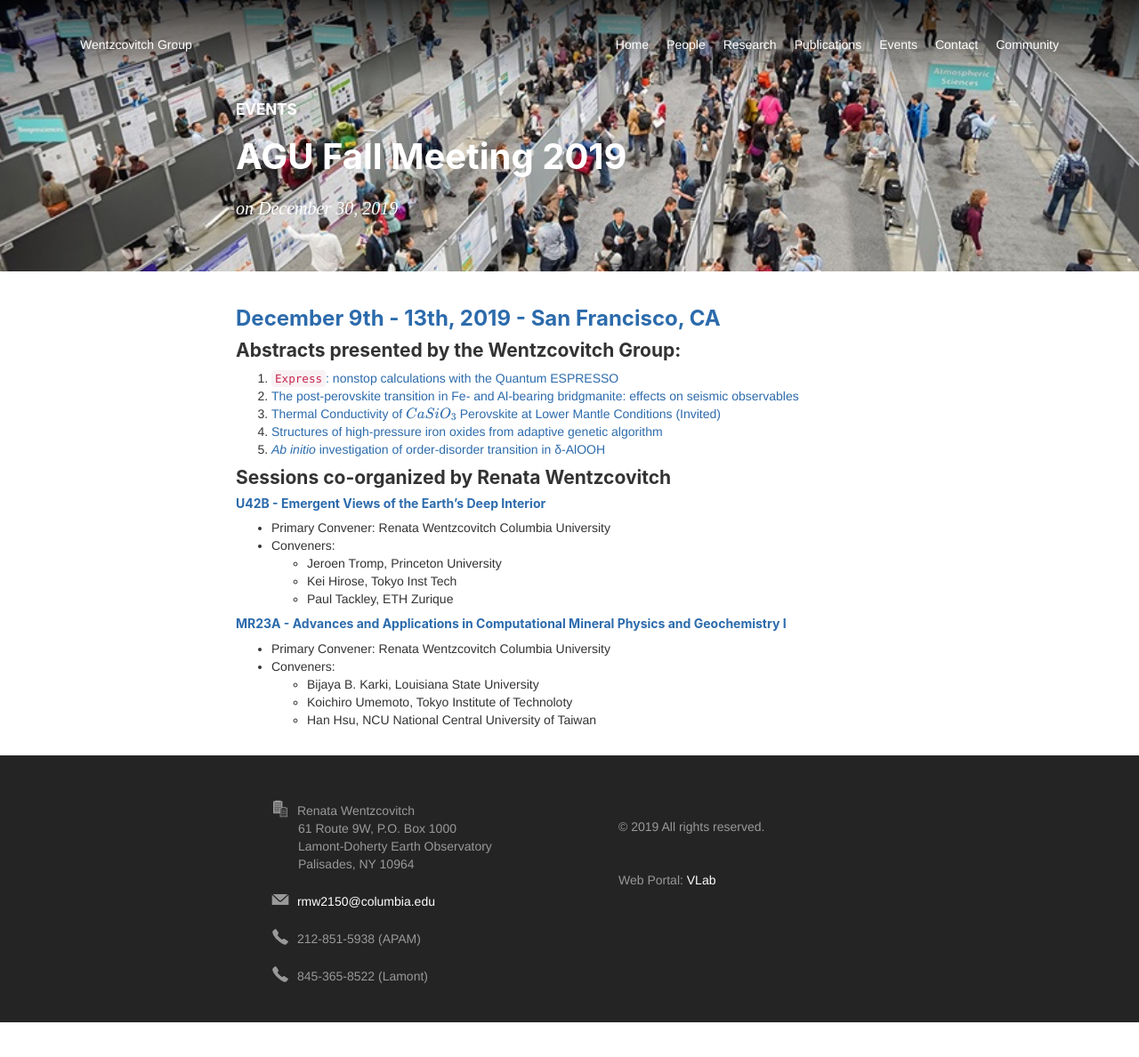
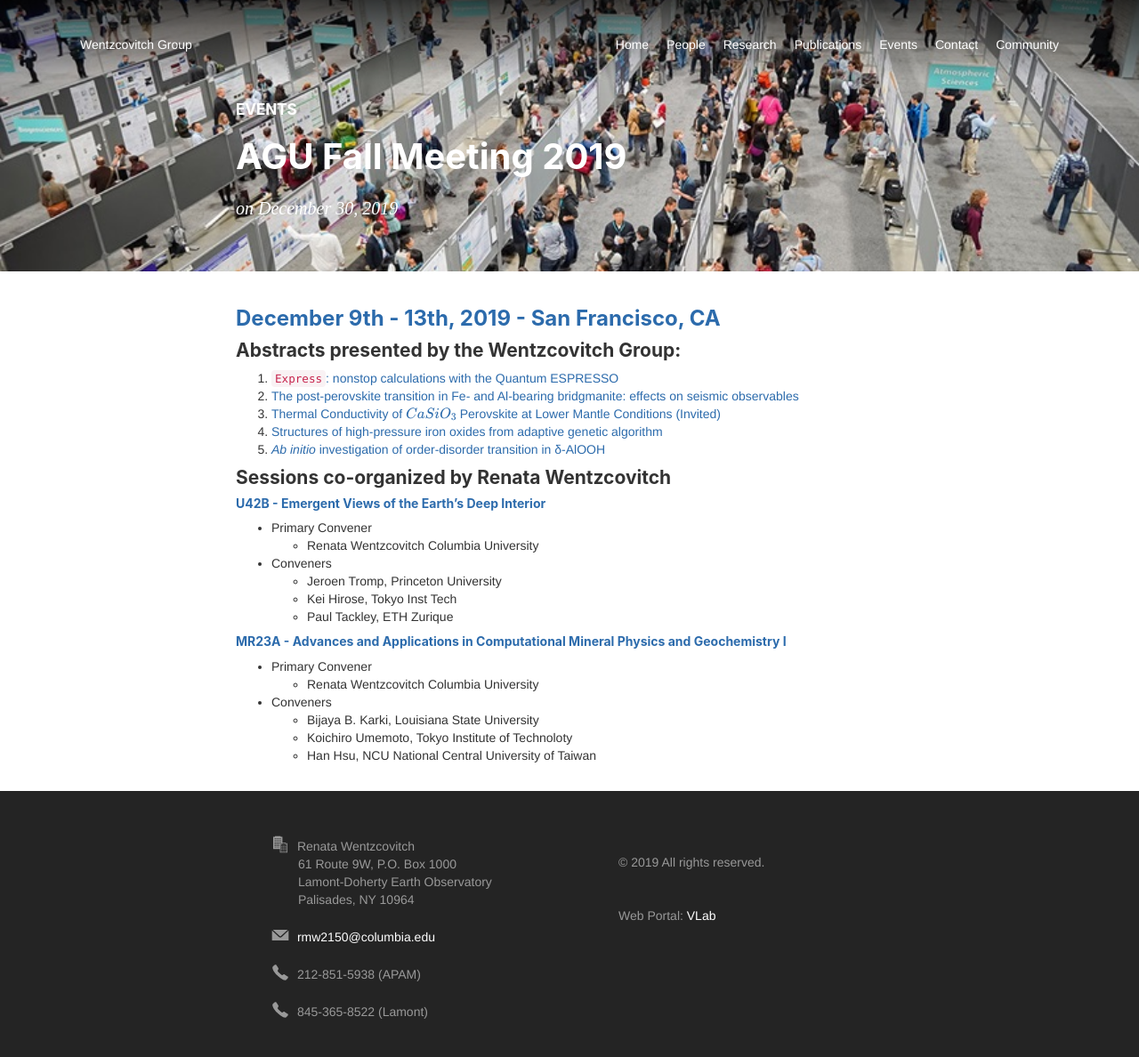
Before and after one commit to mineralcloud/mineralcloud.github.io, a Jekyll site: the page built from _posts/events/2019-12-30-AGUFallMeeting.md, in a window 1280 px wide and 1189 px high. Shown: the whole window at 89% size. Built offline with Jekyll 4.4.1, drawn with Linux system fonts in a browser that asks for light colours; formulas are drawn with MathJax 3.

```diff
--- a/_data/alumni.yaml
+++ b/_data/alumni.yaml
@@ -168,6 +168,7 @@
 
 
 
+
 - position: Undergraduate students
   list:
     - name: Blake Wolf
--- a/_posts/events/2019-12-30-AGUFallMeeting.md
+++ b/_posts/events/2019-12-30-AGUFallMeeting.md
@@ -21,16 +21,18 @@ header-img: img/events/19-12-30-AGU2019.jpg
 
 ##### [U42B - Emergent Views of the Earth’s Deep Interior](https://agu.confex.com/agu/fm19/meetingapp.cgi/Session/81835)
 
-* Primary Convener: Renata Wentzcovitch Columbia University
-* Conveners:
+* Primary Convener
+    * Renata Wentzcovitch Columbia University
+* Conveners
     * Jeroen Tromp, Princeton University
     * Kei Hirose, Tokyo Inst Tech
     * Paul Tackley, ETH Zurique
 
 ##### [MR23A - Advances and Applications in Computational Mineral Physics and Geochemistry I](https://agu.confex.com/agu/fm19/meetingapp.cgi/Session/88240)
 
-* Primary Convener: Renata Wentzcovitch Columbia University
-* Conveners:
+* Primary Convener
+    * Renata Wentzcovitch Columbia University
+* Conveners
     * Bijaya B. Karki, Louisiana State University
     * Koichiro Umemoto, Tokyo Institute of Technoloty
     * Han Hsu, NCU National Central University of Taiwan
```
Also changed, not shown: _data/people.yaml (+11 -11 lines).
